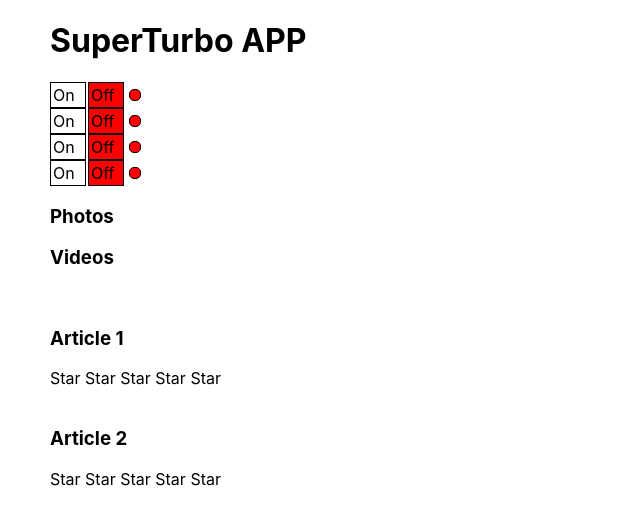
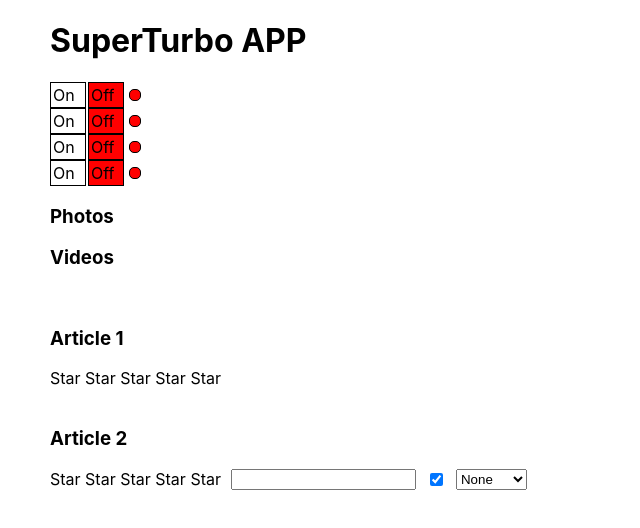
Before and after one commit to AlexBalew/Buttons-toggles-etc, a React (Create React App) app: page / in a window 1280 px wide. Shown: the top 528 px of the page, without its empty margins (0-640 px from the left). Built offline with nearby package versions, Linux system fonts and the light colour scheme.

Commit message:
Added ControlledInput, ControlledCheckBox, ControlledSelect

```diff
--- a/src/App.tsx
+++ b/src/App.tsx
@@ -1,4 +1,4 @@
-import React, {useState} from 'react';
+import React from 'react';
 import './App.css';
 import PageTitle from "./Components/AppTitle/AppTitle";
 import {OnOff} from "./Components/OnOff/OnOff";
@@ -6,6 +6,7 @@ import UncontrolledAccordion from "./Components/Accordion/Accordion";
 import {UncontrolledRating} from "./Components/Rating/Rating";
 import ControlledCheckBox from "./Components/Input/CheckBox";
 import ControlledSelect from "./Components/Input/ControlledSelect";
+import ControlledInput from './Components/Input/Input';
 
 
 
@@ -39,9 +40,9 @@ function App() {
             <div className='star'>
 
                 <UncontrolledRating/>
-                {/*<ControlledInput />*/}
-                {/*<ControlledCheckBox/>*/}
-                {/*<ControlledSelect />*/}
+                <ControlledInput />
+                <ControlledCheckBox/>
+                <ControlledSelect />
             </div>
         </div>
     );
--- a/src/Components/Input/CheckBox.tsx
+++ b/src/Components/Input/CheckBox.tsx
@@ -7,9 +7,8 @@ function ControlledCheckBox () {
     const [parentValue, setParentValue] = useState(true)
     const onChange = (e: ChangeEvent<HTMLInputElement>) => {
         setParentValue(e.currentTarget.checked)
-
-        return <input type='checkbox' checked={parentValue} onChange={onChange}/>
     }
+    return <input type='checkbox' checked={parentValue} onChange={onChange}/>
 }
 
 export default ControlledCheckBox
--- a/src/Components/Input/ControlledSelect.tsx
+++ b/src/Components/Input/ControlledSelect.tsx
@@ -1,5 +1,4 @@
 import React, {ChangeEvent, useState} from "react";
-
 
 
 function ControlledSelect () {
@@ -7,14 +6,13 @@ function ControlledSelect () {
     const [parentValue, setParentValue] = useState<string|undefined>(undefined)
     const onChange = (e: ChangeEvent<HTMLSelectElement>) => {
         setParentValue(e.currentTarget.value)
-
-        return <select value={parentValue} onChange={onChange}>
-            <option value={'1'}>None</option>
-            <option value={'2'}>Minsk</option>
-            <option value={'3'}>Moscow</option>
-            <option value={'4'}>Kiev</option>
-        </select>
     }
+    return <select value={parentValue} onChange={onChange}>
+        <option value={'1'}>None</option>
+        <option value={'2'}>Minsk</option>
+        <option value={'3'}>Moscow</option>
+        <option value={'4'}>Kiev</option>
+    </select>
 }
 
 export default ControlledSelect
--- a/src/Components/Input/Input.tsx
+++ b/src/Components/Input/Input.tsx
@@ -1,16 +1,16 @@
 import React, {ChangeEvent, useState} from "react";
 
 
-/*
 
-/!*function ControlledInput () {
+function ControlledInput () {
 
     const [parentValue, setParentValue] = useState('')
     const onChange = (e: ChangeEvent<HTMLInputElement>) => {
         setParentValue(e.currentTarget.value)
 
-        return <input value={parentValue} onChange={onChange}/>
+
     }
-}*!/
+    return <input value={parentValue} onChange={onChange}/>
+}
 
-export default ControlledInput*/
+export default ControlledInput
```
